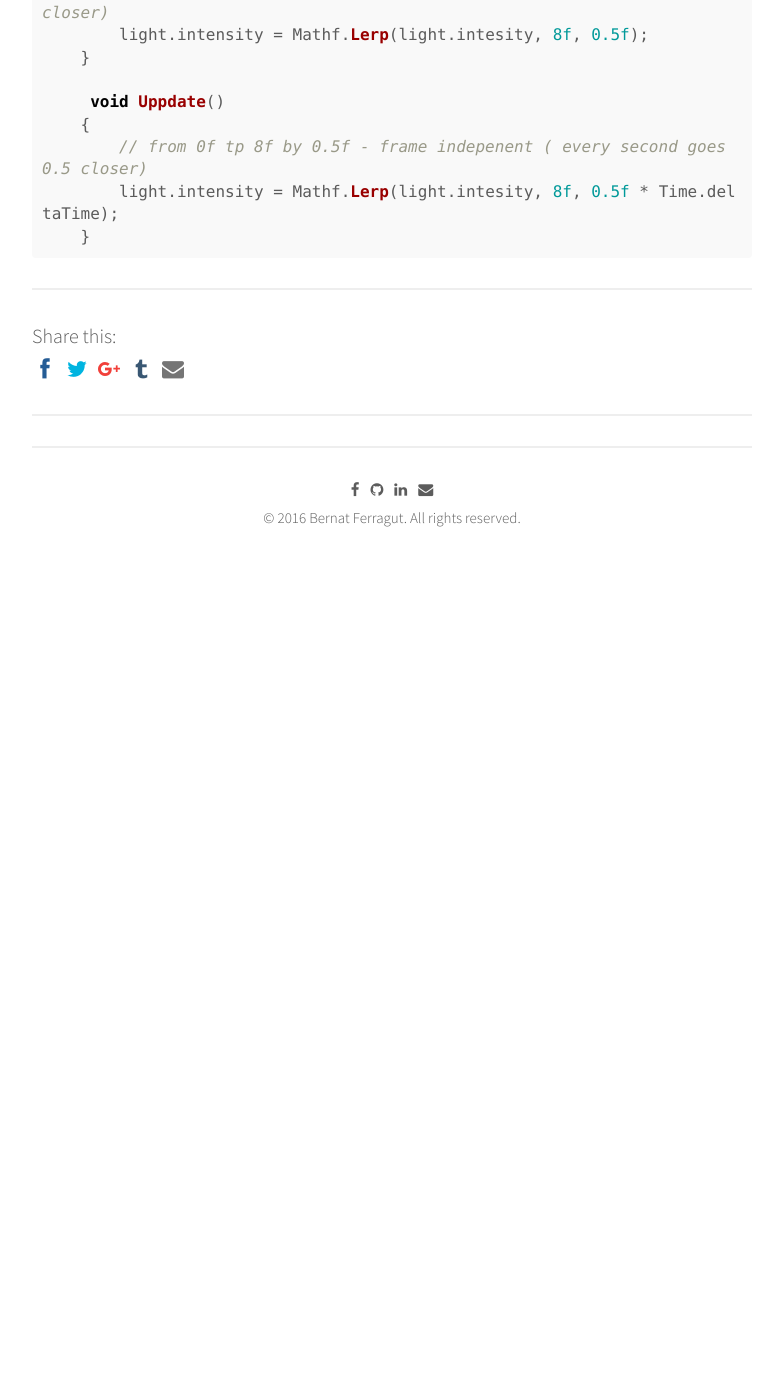
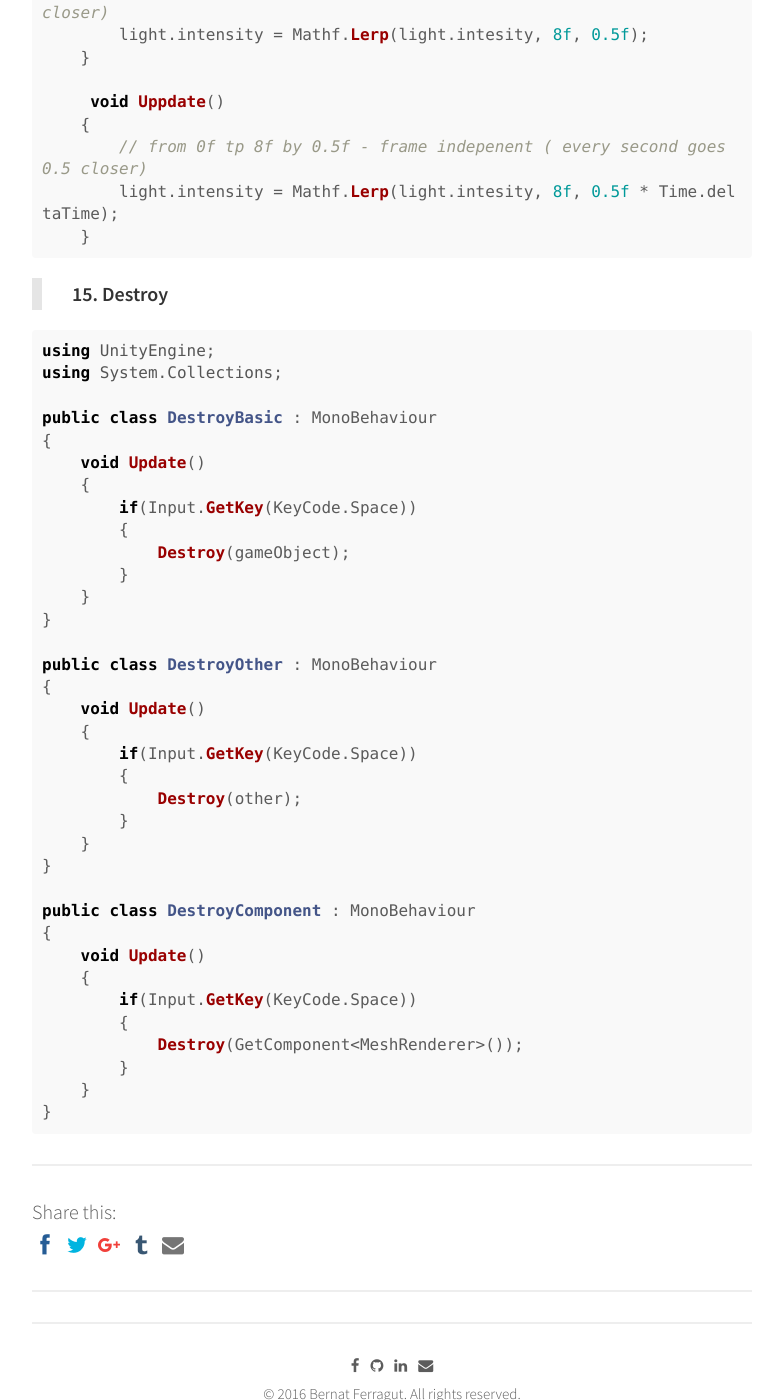
Before and after one commit to bernatferragut/FutureWeb-blog, a Jekyll site: the page built from _posts/30-11-16-VR-Scripting in Unity.md, in a window 1280 px wide and 1400 px high, scrolled down 11556 px. Shown: the whole window, without its empty margins (248-1031 px from the left). Built offline with Jekyll 4.4.1, drawn with Linux system fonts in a browser that asks for light colours; nearby versions of some CDN libraries; comment, search, counter and statistics services are not loaded; before the commit the page ends 12186 px from its top, so only the background shows below that.

Commit message:
Update 30-11-16-VR-Scripting in Unity.md
Destroy script

````diff
--- a/_posts/30-11-16-VR-Scripting in Unity.md
+++ b/_posts/30-11-16-VR-Scripting in Unity.md
@@ -526,3 +526,43 @@ public class LinearInterpolation : MonoBehaviour
         light.intensity = Mathf.Lerp(light.intesity, 8f, 0.5f * Time.deltaTime);
     }
 ```
+
+> **15. Destroy**
+
+```c#
+using UnityEngine;
+using System.Collections;
+
+public class DestroyBasic : MonoBehaviour
+{
+    void Update()
+    {
+        if(Input.GetKey(KeyCode.Space))
+        {
+            Destroy(gameObject);
+        }
+    }
+}
+
+public class DestroyOther : MonoBehaviour
+{
+    void Update()
+    {
+        if(Input.GetKey(KeyCode.Space))
+        {
+            Destroy(other);
+        }
+    }
+}
+
+public class DestroyComponent : MonoBehaviour
+{
+    void Update()
+    {
+        if(Input.GetKey(KeyCode.Space))
+        {
+            Destroy(GetComponent<MeshRenderer>());
+        }
+    }
+}
+```
````
